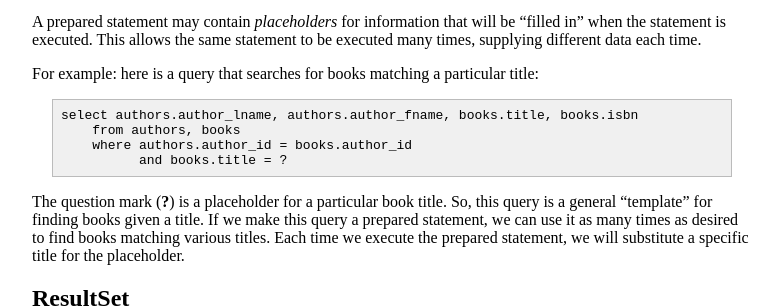
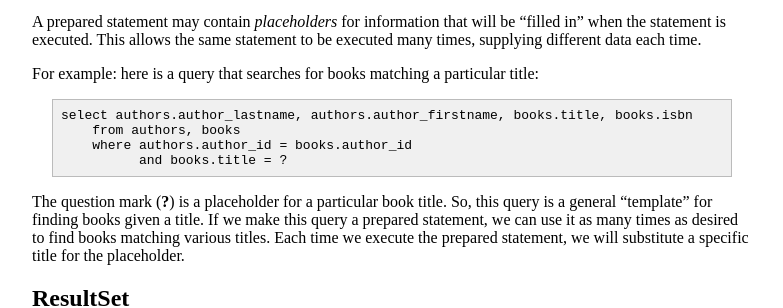
Before and after one commit to ycpcs/cs320-spring2016, a Jekyll site: the page built from lectures/lecture10.md, in a window 1280 px wide. Shown: the part 729-1037 px from the top of the page, without its empty margins (248-1031 px from the left). Built offline with Jekyll 4.4.1, drawn with Linux system fonts in a browser that asks for light colours; Markdown is read by kramdown in place of the engine named in the settings.

Commit message:
update for derby to lecture 10

```diff
--- a/lectures/lecture10.md
+++ b/lectures/lecture10.md
@@ -39,7 +39,7 @@ A prepared statement may contain *placeholders* for information that will be "fi
 
 For example: here is a query that searches for books matching a particular title:
 
-    select authors.author_lname, authors.author_fname, books.title, books.isbn
+    select authors.author_lastname, authors.author_firstname, books.title, books.isbn
         from authors, books
         where authors.author_id = books.author_id
               and books.title = ?
```
